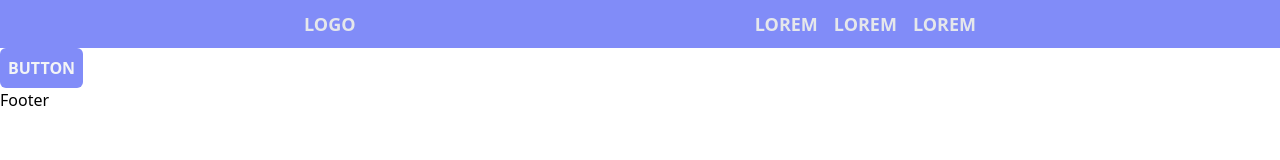
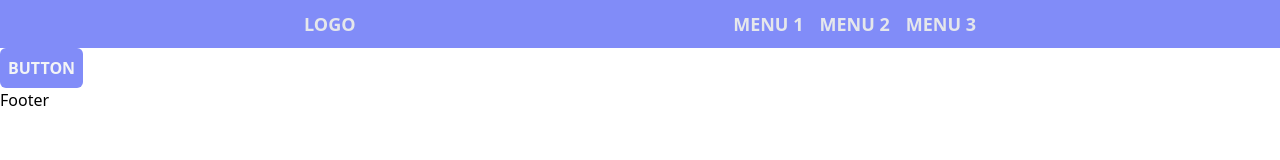
Before and after one commit to FajarMaftuhFadli/Apotheca, a Next.js app: page / in a window 1280 px wide. Shown: the top 160 px of the page. Built offline with nearby package versions, Linux system fonts and the light colour scheme.

Commit message:
feat(header): change nav item to use array of string

```diff
--- a/components/Header/Header.tsx
+++ b/components/Header/Header.tsx
@@ -11,9 +11,9 @@ export default function Header({ backgroundColor = "bg-primary" }: Props) {
         <h3 className="">LOGO</h3>
         <Hamburger className="sm:hidden" />
         <ul className="hidden space-x-4 sm:flex">
-          <li className="">LOREM</li>
-          <li className="">LOREM</li>
-          <li className="">LOREM</li>
+          {["MENU 1", "MENU 2", "MENU 3"].map((v, i) => (
+            <li key={i}>{v}</li>
+          ))}
         </ul>
       </nav>
     </header>
```
